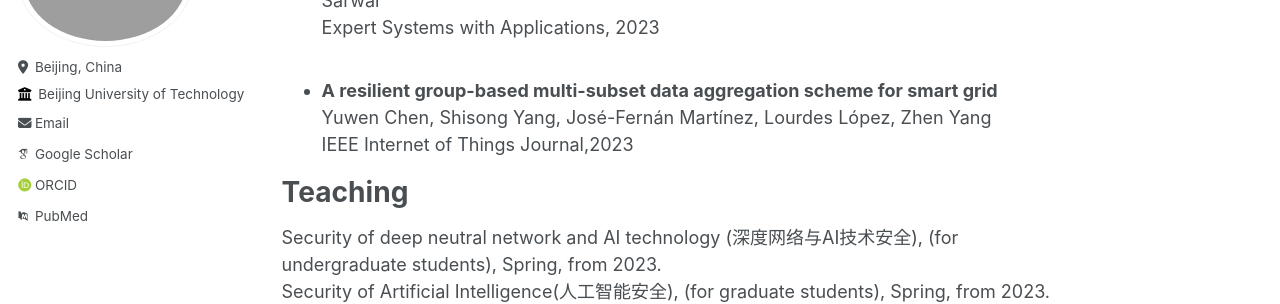
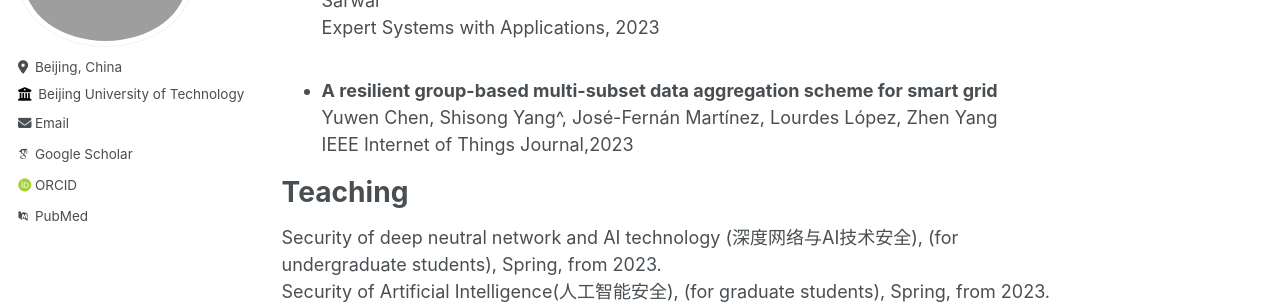
Before and after one commit to SevenBruce/sevenbruce.github.io, a Jekyll site: the page built from _pages/about.md, in a window 1280 px wide and 900 px high, scrolled down 539 px. Shown: the part 173-477 px from the top of the window. Built offline with Jekyll 4.4.1, drawn with Linux system fonts in a browser that asks for light colours; some web fonts are replaced.

```diff
--- a/_pages/about.md
+++ b/_pages/about.md
@@ -24,7 +24,7 @@ Selected Publications
 Fahad Sabah^, Yuwen Chen, Zhen Yang, Muhammad Azam, Nadeem Ahmad, Raheem Sarwar <br/>
 Expert Systems with Applications, 2023 <br/><br/>
 *    **A resilient group-based multi-subset data aggregation scheme for smart grid** <br/>
-Yuwen Chen, Shisong Yang, José-Fernán Martínez, Lourdes López, Zhen Yang <br/>
+Yuwen Chen, Shisong Yang^, José-Fernán Martínez, Lourdes López, Zhen Yang <br/>
 IEEE Internet of Things Journal,2023
 
 
```
